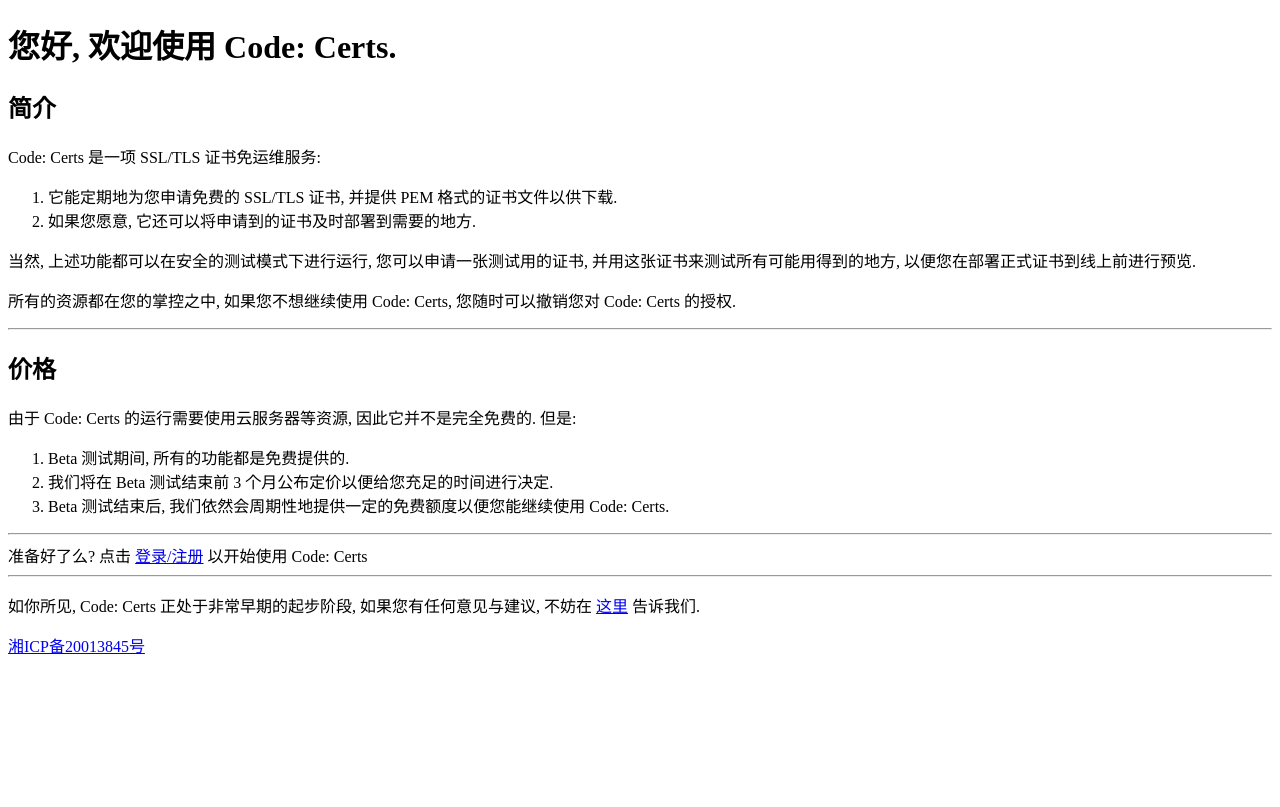
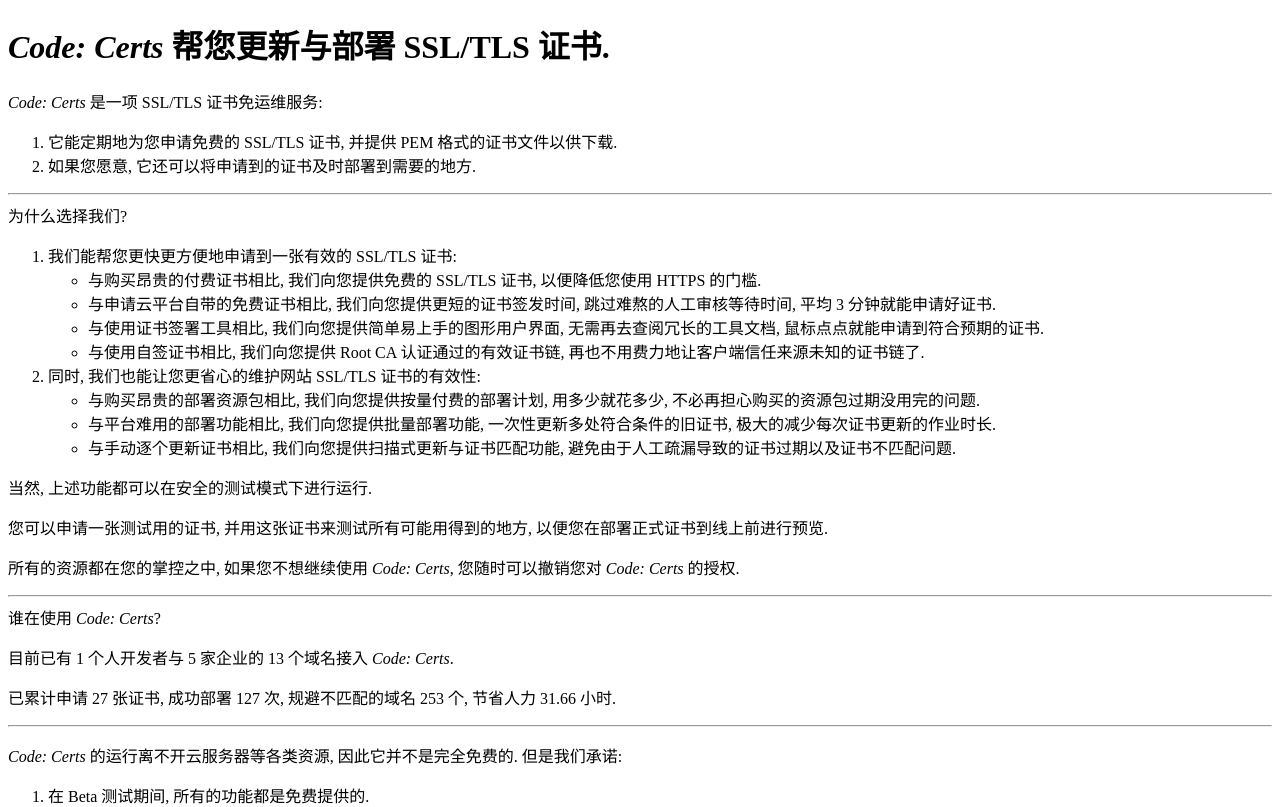
Before and after one commit to code-certs/code-certs, a Nuxt app: page / in a window 1280 px wide. Shown: the top 807 px of the page. Built offline with nearby package versions, Linux system fonts and the light colour scheme.

Commit message:
docs: enhance app.vue

```diff
--- a/app.vue
+++ b/app.vue
@@ -1,30 +1,111 @@
+<!--
+参考:
++ 企业官网怎么设计才能实现高转化？ https://www.woshipm.com/pd/4264289.html
+-->
 <template>
   <div>
-    <h1>您好, 欢迎使用 <span>Code: Certs</span>.</h1>
-    <h2>简介</h2>
-    <p><span>Code: Certs</span> 是一项 SSL/TLS 证书免运维服务:</p>
+    <h1><span>Code: Certs</span> 帮您更新与部署 SSL/TLS 证书.</h1>
+    <div id="concept">
+      <div><span>Code: Certs</span> 是一项 SSL/TLS 证书免运维服务:</div>
       <ol>
         <li>它能定期地为您申请免费的 SSL/TLS 证书, 并提供 PEM 格式的证书文件以供下载.</li>
         <li>如果您愿意, 它还可以将申请到的证书及时部署到需要的地方.</li>
       </ol>
-    <p>当然, 上述功能都可以在安全的测试模式下进行运行, 您可以申请一张测试用的证书, 并用这张证书来测试所有可能用得到的地方,
-      以便您在部署正式证书到线上前进行预览.</p>
-    <p>所有的资源都在您的掌控之中, 如果您不想继续使用 <span>Code: Certs</span>, 您随时可以撤销您对 <span>Code: Certs</span> 的授权.</p>
+    </div>
     <hr/>
-    <h2>价格</h2>
-    <p>由于 <span>Code: Certs</span> 的运行需要使用云服务器等资源, 因此它并不是完全免费的. 但是:</p>
+    <div id="advantage">
+      为什么选择我们?
       <ol>
-      <li>Beta 测试期间, 所有的功能都是免费提供的.</li>
-      <li>我们将在 Beta 测试结束前 3 个月公布定价以便给您充足的时间进行决定.</li>
-      <li>Beta 测试结束后, 我们依然会周期性地提供一定的免费额度以便您能继续使用 <span>Code: Certs.</span></li>
+        <li id="issuance-advantage">
+          我们能帮您更快更方便地申请到一张有效的 SSL/TLS 证书:
+          <ul>
+            <li>与购买昂贵的付费证书相比, 我们向您提供免费的 SSL/TLS 证书, 以便降低您使用 HTTPS 的门槛.</li>
+            <li>与申请云平台自带的免费证书相比, 我们向您提供更短的证书签发时间, 跳过难熬的人工审核等待时间, 平均 3
+              分钟就能申请好证书.
+            </li>
+            <li>与使用证书签署工具相比, 我们向您提供简单易上手的图形用户界面, 无需再去查阅冗长的工具文档,
+              鼠标点点就能申请到符合预期的证书.
+            </li>
+            <li>与使用自签证书相比, 我们向您提供 Root CA 认证通过的有效证书链,
+              再也不用费力地让客户端信任来源未知的证书链了.
+            </li>
+          </ul>
+        </li>
+        <li id="deployment-advantage">
+          同时, 我们也能让您更省心的维护网站 SSL/TLS 证书的有效性:
+          <ul>
+            <li>与购买昂贵的部署资源包相比, 我们向您提供按量付费的部署计划, 用多少就花多少,
+              不必再担心购买的资源包过期没用完的问题.
+            </li>
+            <li>与平台难用的部署功能相比, 我们向您提供批量部署功能, 一次性更新多处符合条件的旧证书,
+              极大的减少每次证书更新的作业时长.
+            </li>
+            <li>与手动逐个更新证书相比, 我们向您提供扫描式更新与证书匹配功能,
+              避免由于人工疏漏导致的证书过期以及证书不匹配问题.
+            </li>
+          </ul>
+        </li>
       </ol>
+      <div id="testing">
+        <p>当然, 上述功能都可以在安全的测试模式下进行运行.</p>
+        <p>您可以申请一张测试用的证书, 并用这张证书来测试所有可能用得到的地方, 以便您在部署正式证书到线上前进行预览.</p>
+        <p>所有的资源都在您的掌控之中, 如果您不想继续使用 <span>Code: Certs</span>, 您随时可以撤销您对
+          <span>Code: Certs</span> 的授权.</p>
+      </div>
+    </div>
+    <hr/>
+    <div id="effect">
+      谁在使用 <span>Code: Certs</span>?
+      <p> 目前已有 {{ count.persons }} 个人开发者与 {{ count.companies }} 家企业的 {{ count.domains }} 个域名接入 <span>Code: Certs</span>.
+      </p>
+      <p>已累计申请 {{ count.certificates }} 张证书, 成功部署 {{ count.deployments.succeed }} 次, 规避不匹配的域名
+        {{ count.deployments.skipped }} 个, 节省人力 {{ count.deployments.savedHours }} 小时.</p>
+    </div>
+    <hr/>
+    <div id="price">
+      <p><span>Code: Certs</span> 的运行离不开云服务器等各类资源, 因此它并不是完全免费的. 但是我们承诺:</p>
+      <ol>
+        <li>在 Beta 测试期间, 所有的功能都是免费提供的.</li>
+        <li>我们将在 Beta 测试结束前 3 个月公布定价以便给您充足的时间决定去留.</li>
+        <li>正式商业化后, 我们依然会周期性地提供一定的免费额度以便您能继续享受 <span>Code: Certs</span> 为您带来的便利.
+        </li>
+      </ol>
+    </div>
     <hr/>
     准备好了么? 点击 <a href="https://console.code-certs.dengchao.fun" target="_blank">登录/注册</a> 以开始使用 <span>Code: Certs</span>
     <hr/>
+    <div id="feedback-container">
       <p>如你所见, <span>Code: Certs</span> 正处于非常早期的起步阶段, 如果您有任何意见与建议, 不妨在 <a
           href="https://github.com/code-certs/code-certs/issues" target="_blank">这里</a> 告诉我们.</p>
+    </div>
     <div>
       <a href="https://beian.miit.gov.cn/">湘ICP备20013845号</a>
     </div>
   </div>
 </template>
+<script lang="ts">
+// noinspection JSUnusedGlobalSymbols
+export default {
+  data: () => {
+    // FIXME 2022/10/15: fetch api
+    return {
+      count: {
+        persons: 1,
+        companies: 5,
+        domains: 13,
+        certificates: 27,
+        deployments: {
+          succeed: 127,
+          skipped: 253,
+          savedHours: Math.floor(5 * (127 + 253) / 60 * 100) / 100
+        }
+      }
+    }
+  }
+}
+</script>
+<style scoped>
+span {
+  font-style: italic;
+}
+</style>
```
Lines whose indentation alone changed are shown as unchanged.
